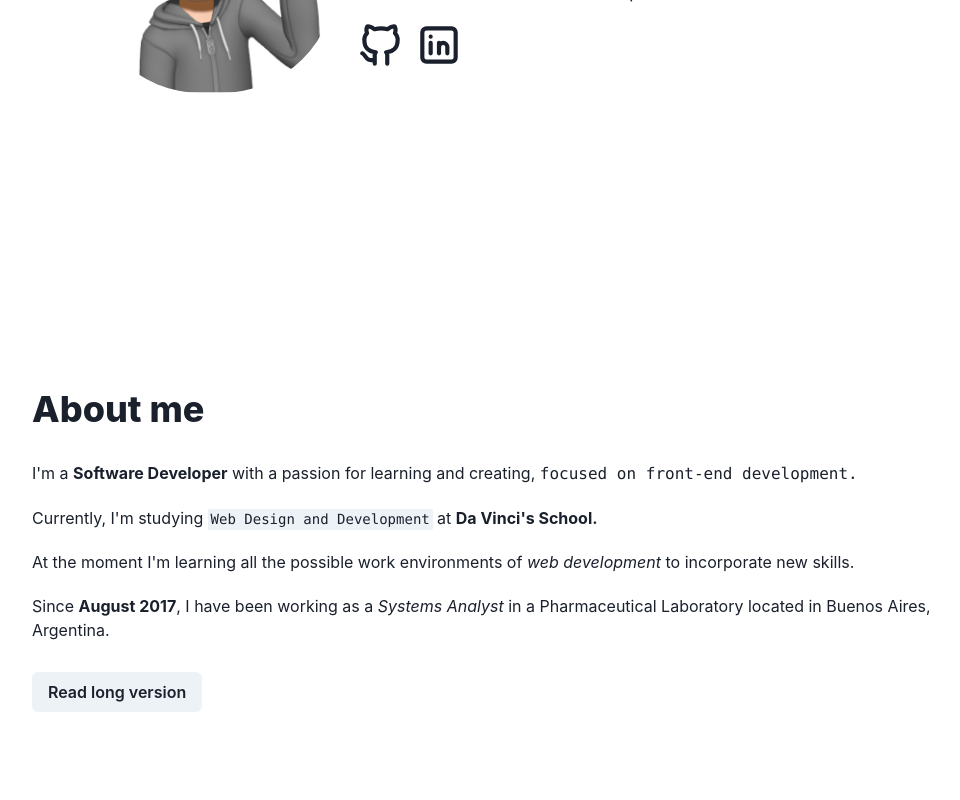
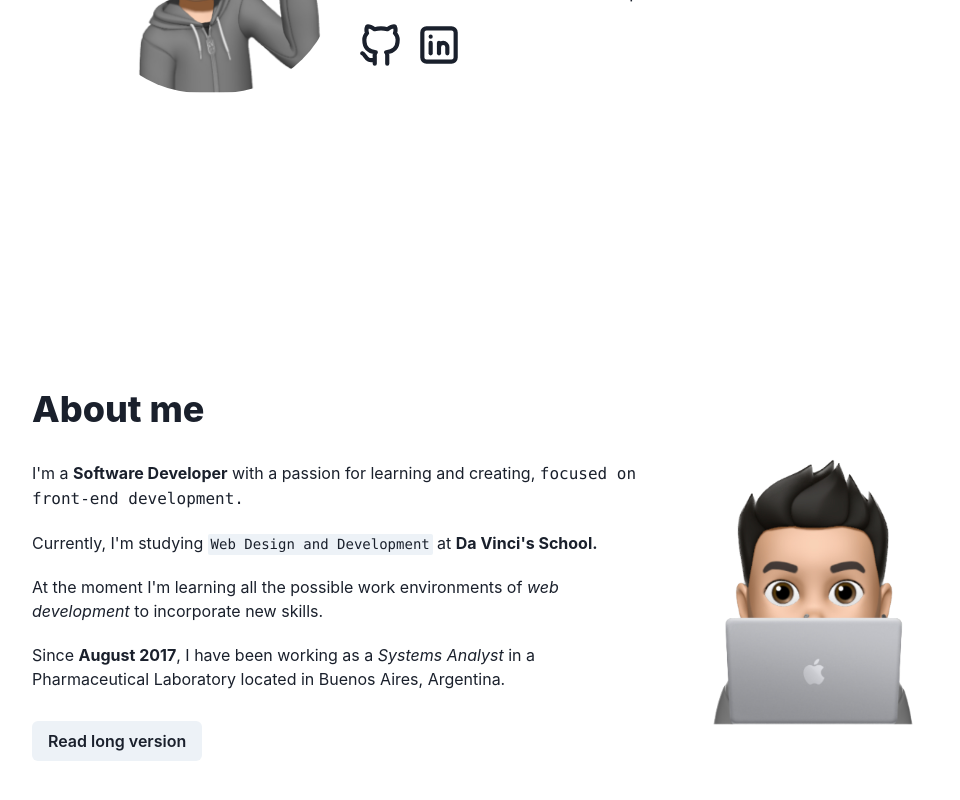
Before and after one commit to francocampaiola/portfolio, a Next.js app: page / in a window 1280 px wide. Shown: the part 470-1270 px from the top of the page, without its empty margins (128-1088 px from the left). Built offline with nearby package versions, Linux system fonts and the light colour scheme.

Commit message:
feat: About section with news feats

```diff
--- a/components/About/About.tsx
+++ b/components/About/About.tsx
@@ -1,4 +1,4 @@
-import { Button, Heading } from '@chakra-ui/react'
+import { Box, Button, Heading, HStack, Image } from '@chakra-ui/react'
 import { useState } from 'react';
 import styles from './About.module.css'
 import { LongVersion } from './Versions/LongVersion';
@@ -22,6 +22,8 @@ export const About = () => {
   return (
     <>
       <section id="about" className={styles.about}>
+        <HStack>
+          <Box w={"65%"}>
             <Heading justifyItems={'start'} fontWeight={'extrabold'}>
               About me
             </Heading>
@@ -36,6 +38,20 @@ export const About = () => {
                   <Button variant={'solid'} onClick={handleClick}>{buttonText}</Button>
                 </>
               )}
+          </Box>
+          <Box>
+            <Image
+              src="/about.png"
+              alt="about"
+              transition={"all 0.3s ease"}
+              _hover={{
+                transform: "scale(1.1)",
+              }}
+              boxSize="300px"
+              objectFit={'cover'}
+            />
+          </Box>
+        </HStack>
       </section>
     </>
   )
--- a/components/About/Versions/LongVersion.tsx
+++ b/components/About/Versions/LongVersion.tsx
@@ -8,10 +8,10 @@ export const LongVersion = () => {
                 I&apos;m a <Text as='b'>Software Developer</Text> with a passion for learning and creating, <Text as="kbd">focused on front-end development.</Text>
             </Text>
             <Text fontSize={'md'} marginTop={'20px'}>
-                Currently, I&apos;m studying <Code>Web Design and Development</Code> at <Text as='b'>Da Vinci&apos;s School.</Text>
+                A few years ago, my interest in all the technologies used for the <Text as="b">front-end</Text> awoke in me. From that moment I began to internalize myself in work environments such as <Code>React.js, Nodejs, Next.js</Code>, focusing on <Text as="i">UI and UX.</Text>
             </Text>
             <Text fontSize={'md'} marginTop={'20px'}>
-                At the moment I&apos;m learning all the possible work environments of <Text as="i">web development</Text> to incorporate new skills.
+                In previous years, I went through different university degrees such as <Code>Programming</Code> or <Code>Multimedia Design</Code>, but I consider that my forte and what I am passionate about is web development.
             </Text>
             <Text fontSize={'md'} marginTop={'20px'}>
                 Since <Text as="b">August 2025</Text>, I have been working as a <Text as="em">Systems Analyst</Text> in a Pharmaceutical Laboratory located in Buenos Aires, Argentina.
--- a/themes/theme.ts
+++ b/themes/theme.ts
@@ -1,11 +1,11 @@
-import { extendTheme } from "@chakra-ui/react";
+import { background, extendTheme } from "@chakra-ui/react";
 
 export const theme = extendTheme({
     styles: {
         global: {
             body: {
                 transitionProperty: "all",
-                transitionDuration: "normal"
+                transitionDuration: "normal",
             }
         }
     },
```
Also changed, not shown: public/about.png (added). Lines whose indentation alone changed are shown as unchanged.
